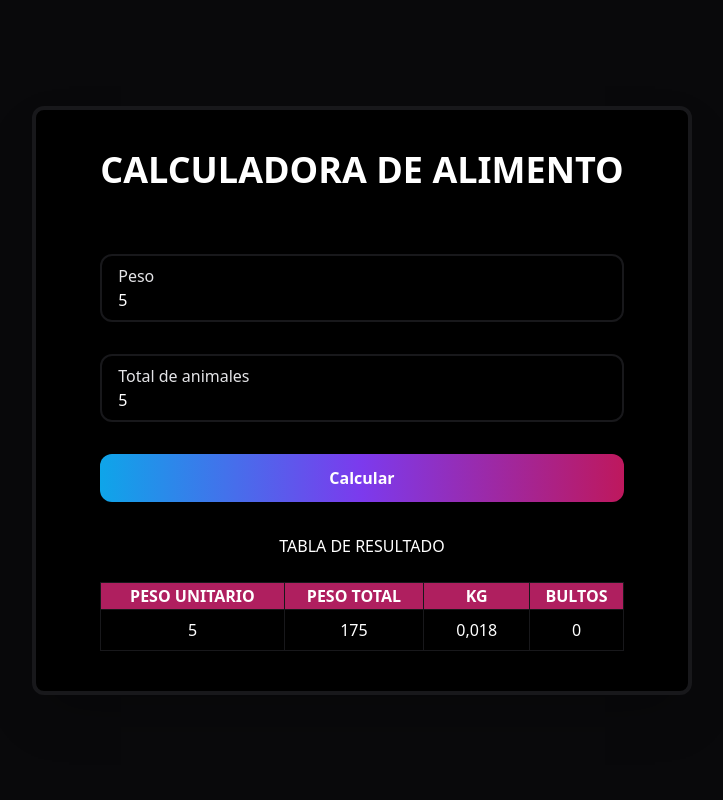
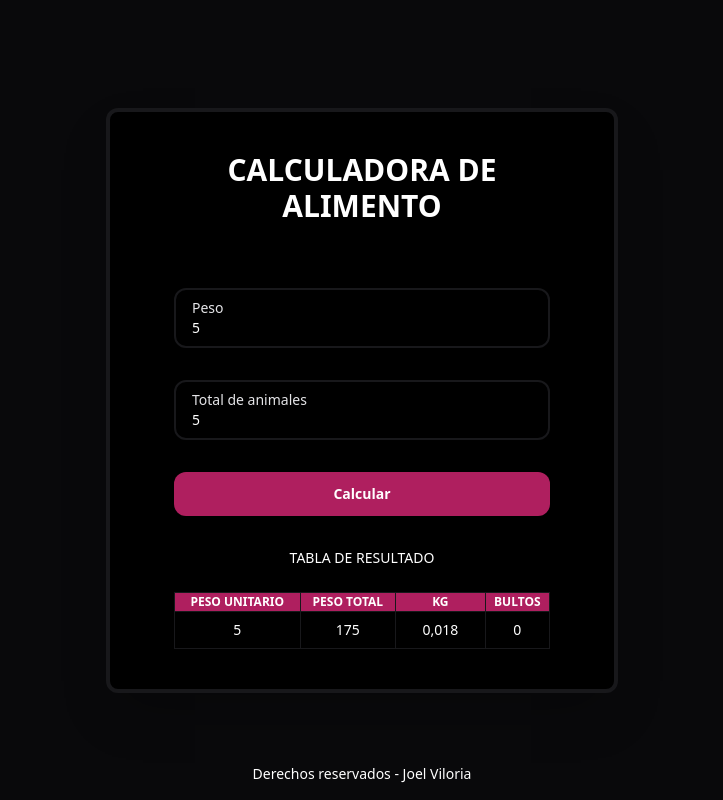
Before and after one commit to viloriajoel07/calculatorFood, a plain HTML site: page index.html in a window 1280 px wide. Both pictures are taken after typing "5", "5" into the empty fields and a click on the button "Calcular". Shown: the whole page, without its empty margins (278-1001 px from the left). Drawn offline with nearby package versions, Linux system fonts and the light colour scheme.

Commit message:
add options

```diff
--- a/index.html
+++ b/index.html
@@ -10,14 +10,14 @@
     />
     <script src="https://cdn.tailwindcss.com"></script>
   </head>
-  <body class="bg-zinc-950 !text-white">
+  <body class="bg-black md:bg-zinc-950 !text-white text-sm">
     <main class="flex w-full flex-col h-screen justify-center items-center">
       <div
         id="form"
-        class="max-w-[42rem] flex flex-col jusity-center items-center border-4 border-zinc-900 bg-black gap-8 px-16 py-10 shadow-2xl rounded-xl"
+        class="max-w-[32rem] flex flex-col jusity-center items-center md:border-4 border-zinc-900 bg-black gap-8 px-16 py-10 shadow-2xl rounded-xl"
       >
         <h2
-          class="text-2xl md:text-4xl font-bold text-white text-center uppercase"
+          class="text-2xl md:text-3xl font-bold text-white text-center uppercase"
         >
           CALCULADORA DE ALIMENTO
         </h2>
@@ -44,18 +44,23 @@
             placeholder="Animales"
           />
         </div>
+        <div class="flex w-full">
           <button
             type="submit"
             onclick="onSubmit(event)"
-          class="bg-gradient-to-r from-sky-500 via-violet-600 to-pink-700 w-full px-4 py-3 shadow-2xl shadow-black rounded-xl text-white font-bold"
+            class="bg-pink-600/80 hover>bg-pink-600 w-full px-8 py-3 shadow-2xl shadow-black rounded-xl text-white font-bold"
           >
             Calcular
           </button>
+        </div>
         <div
           class="w-full overflow-auto flex flex-col gap-6"
           id="sec_table"
         ></div>
       </div>
+      <span class="mt-8 absolute bottom-4">
+        Derechos reservados - Joel Viloria</span
+      >
     </main>
 
     <script>
@@ -79,10 +84,10 @@
         <table class="table w-full">
           <thead class="border border-black">
             <tr class="bg-pink-600/80">
-              <th class="border border-zinc-900">PESO UNITARIO</th>
-              <th class="border border-zinc-900">PESO TOTAL</th>
-              <th class="border border-zinc-900">KG</th>
-              <th class="border border-zinc-900">BULTOS</th>
+              <th class="border border-zinc-900 text-xs">PESO UNITARIO</th>
+              <th class="border border-zinc-900 text-xs">PESO TOTAL</th>
+              <th class="border border-zinc-900 text-xs">KG</th>
+              <th class="border border-zinc-900 text-xs">BULTOS</th>
             </tr>
           </thead>
           <tbody>
```
Lines whose indentation alone changed are shown as unchanged.
